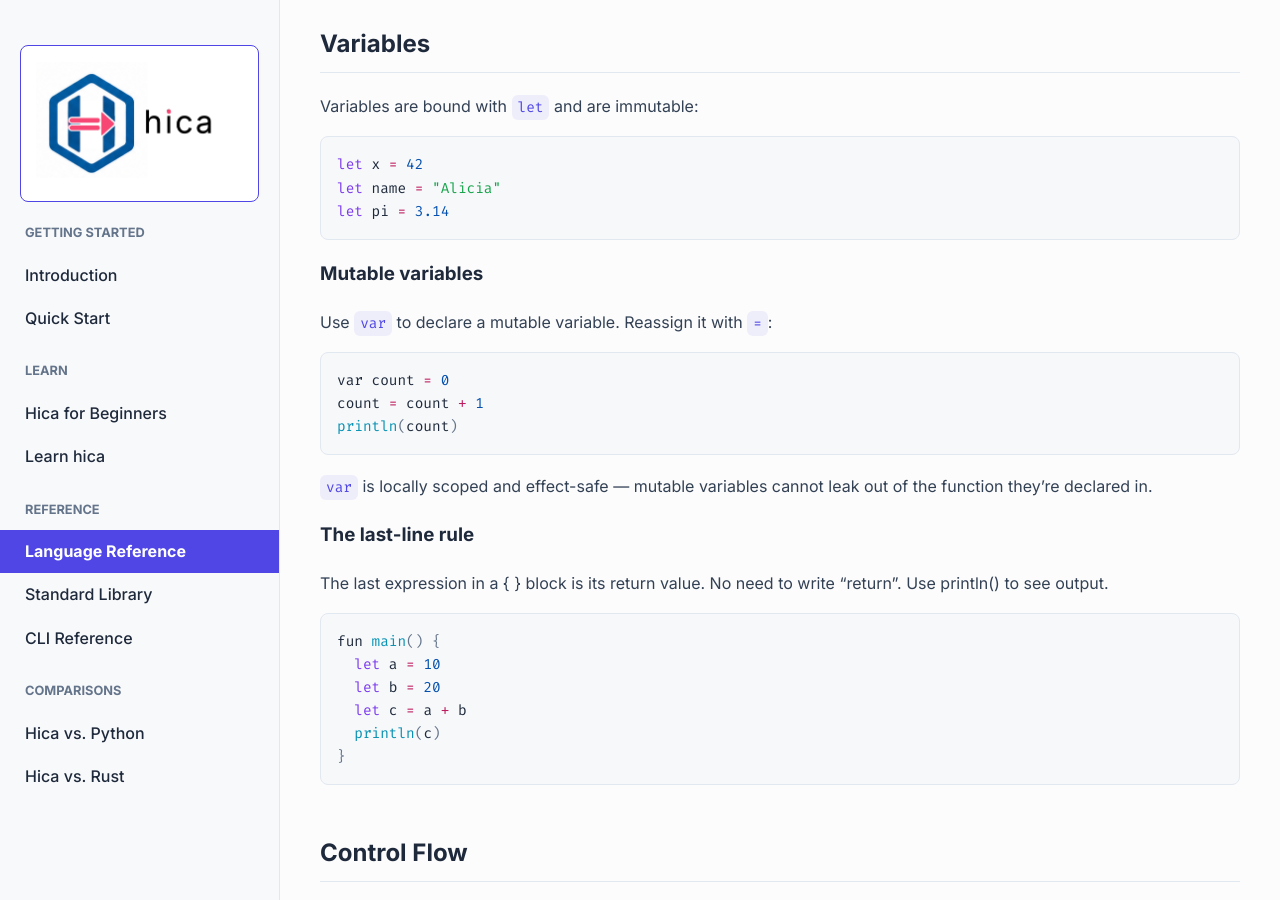
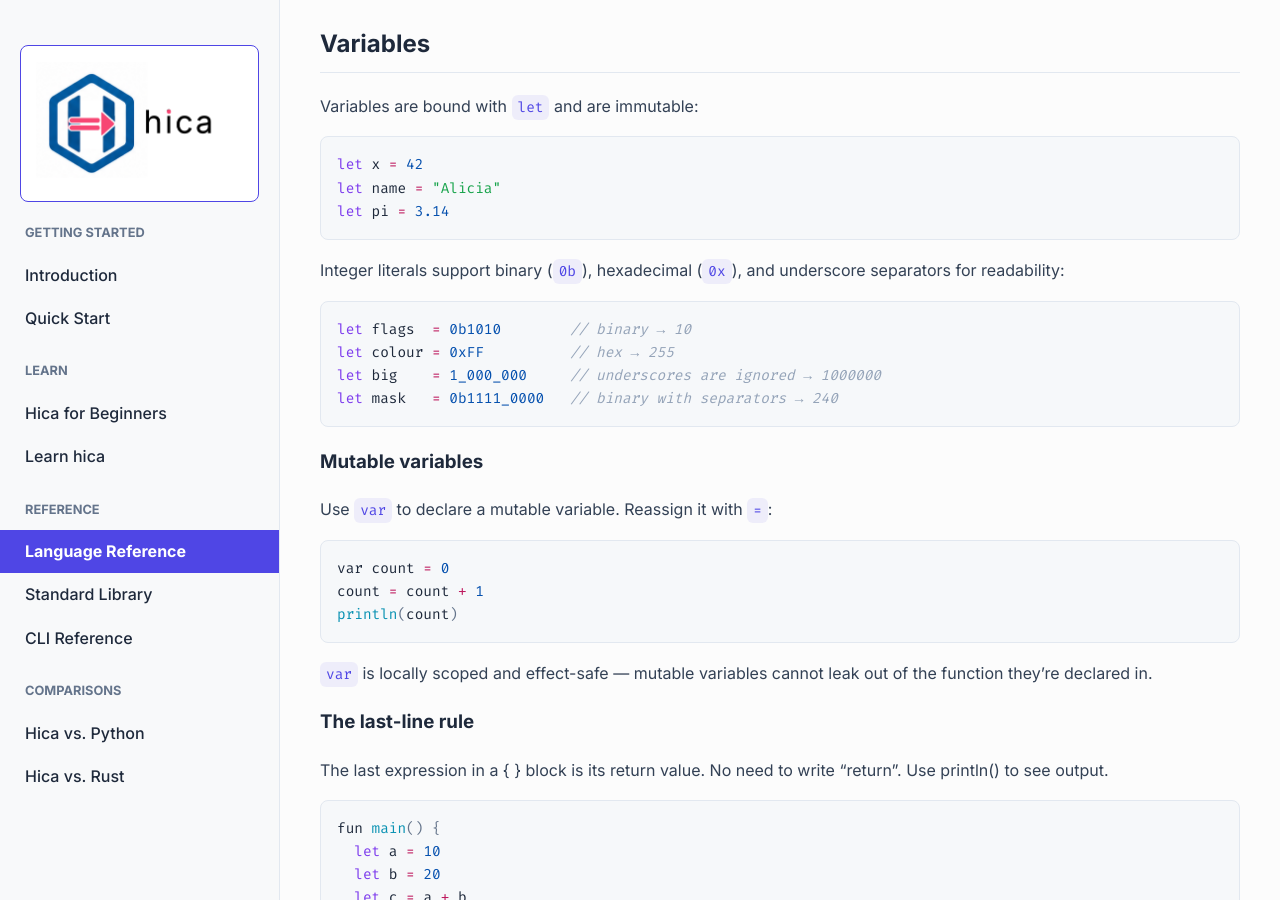
Before and after one commit to cladam/hica, a Jekyll site: the page built from docs/language-reference.md, in a window 1280 px wide and 900 px high, scrolled down 1332 px. Built offline with Jekyll 4.4.1, drawn with Linux system fonts in a browser that asks for light colours.

Commit message:
feat: add binary & hex literals + underscore separators

````diff
--- a/docs/language-reference.md
+++ b/docs/language-reference.md
@@ -67,6 +67,15 @@ Variables are bound with `let` and are immutable:
 let x = 42
 let name = "Alicia"
 let pi = 3.14
+```
+
+Integer literals support binary (`0b`), hexadecimal (`0x`), and underscore separators for readability:
+
+```rust
+let flags  = 0b1010        // binary → 10
+let colour = 0xFF          // hex → 255
+let big    = 1_000_000     // underscores are ignored → 1000000
+let mask   = 0b1111_0000   // binary with separators → 240
 ```
 
 ### Mutable variables
````
Also changed, not shown: documentation/backlog.md (+1 -1 lines), 3 other files.
